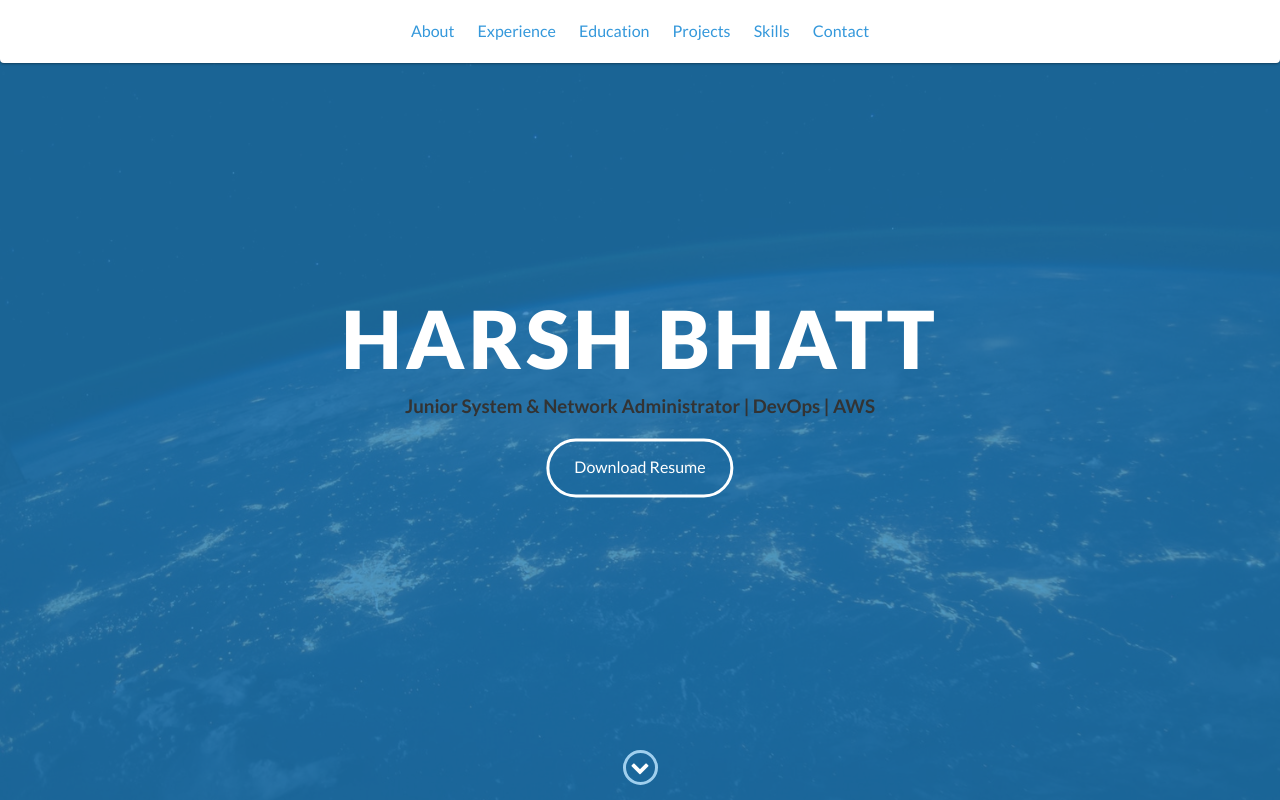
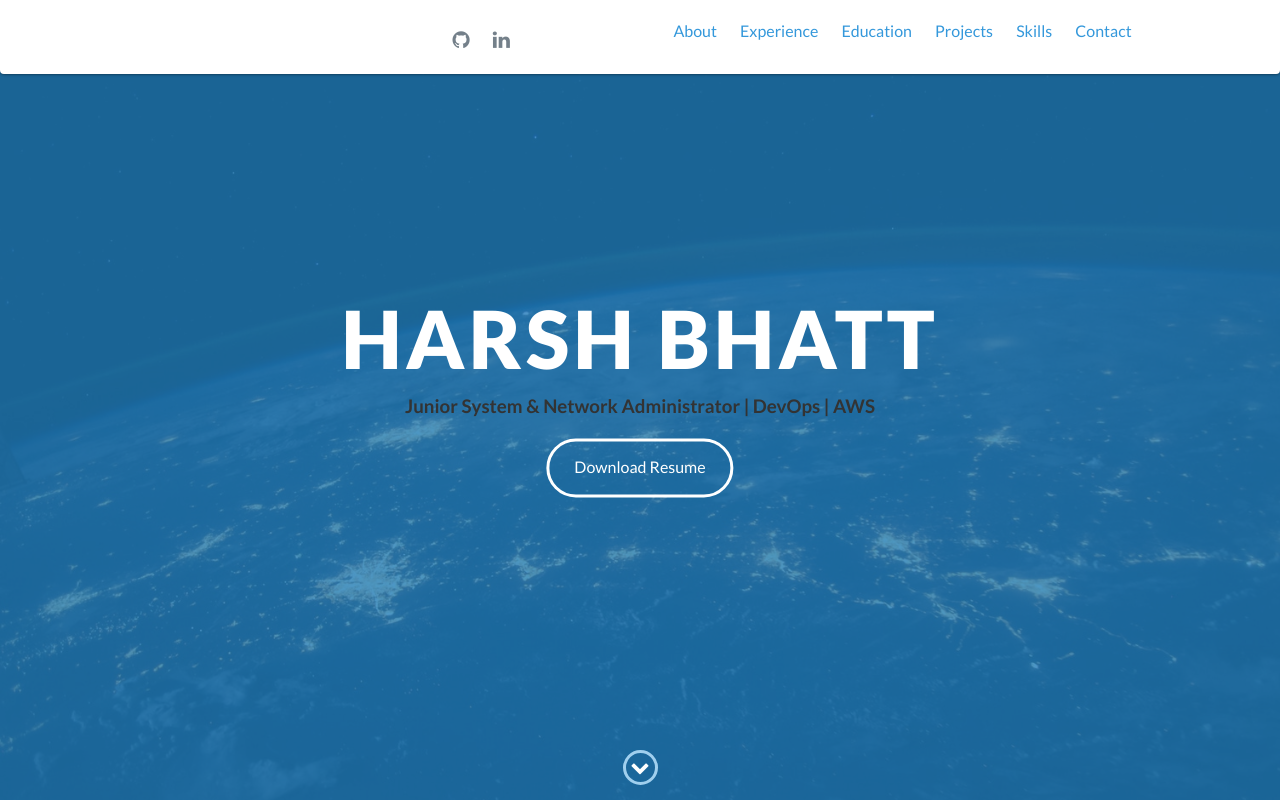
Before and after one commit to Harsh0409/Harsh0409.github.io, a website: page index.html in a window 1280 px wide. Shown: the top 800 px of the page. Drawn offline with nearby package versions, Linux system fonts and the light colour scheme.

Commit message:
Update index.html

```diff
--- a/index.html
+++ b/index.html
@@ -25,6 +25,29 @@
             <span>Close</span> <i class="fa fa-times" aria-hidden="true"></i>
         </div>
         <ul id="menu" class="shadow">
+		                <div class="col-sm-5 social">
+                    <ul>
+                        <li>
+                            <a href="https://github.com/Harsh0409" target="_blank"><i class="fa fa-github" aria-hidden="true"></i></a>
+                        </li>
+                        <!-- <li>
+                            <a href="https://stackoverflow.com/" target="_blank"><i class="fa fa-stack-overflow" aria-hidden="true"></i></a>
+                        </li> -->
+                        <li>
+                            <a href="https://www.linkedin.com/in/harsh-bhatt-7a1b4794/" target="_blank"><i class="fa fa-linkedin" aria-hidden="true"></i></a>
+                        </li>
+                        <!-- <li>
+                            <a href="https://www.facebook.com/" target="_blank"><i class="fa fa-facebook" aria-hidden="true"></i></a>
+                        </li>
+                        <li>
+                            <a href="https://twitter.com/" target="_blank"><i class="fa fa-twitter" aria-hidden="true"></i></a>
+                        </li>
+                        <li>
+                            <a href="https://plus.google.com/" target="_blank"><i class="fa fa-google-plus" aria-hidden="true"></i></a>
+                        </li> -->
+                    </ul>
+                </div>
+
             <li>
                 <a href="#about">About</a>
             </li>
```
